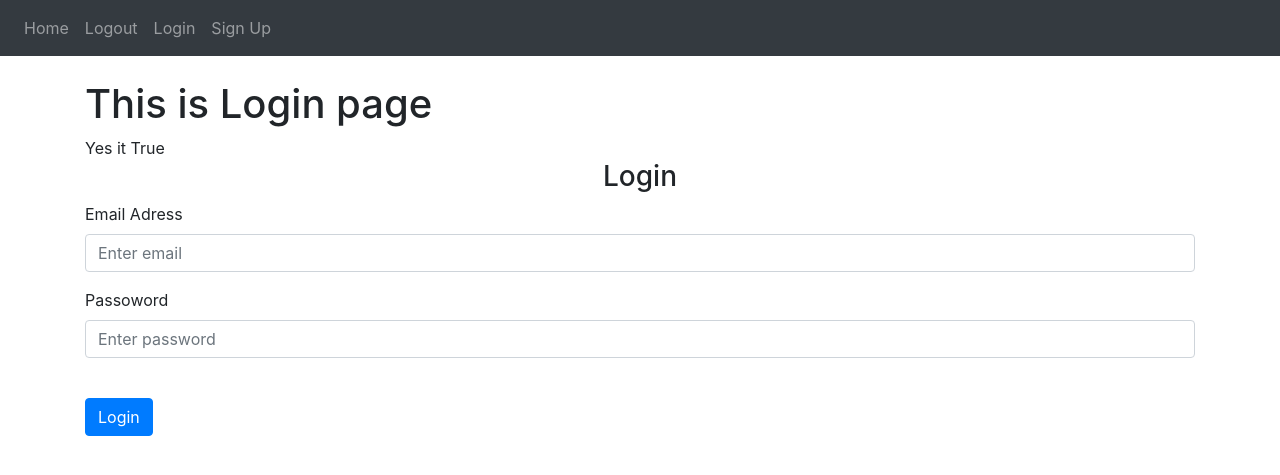
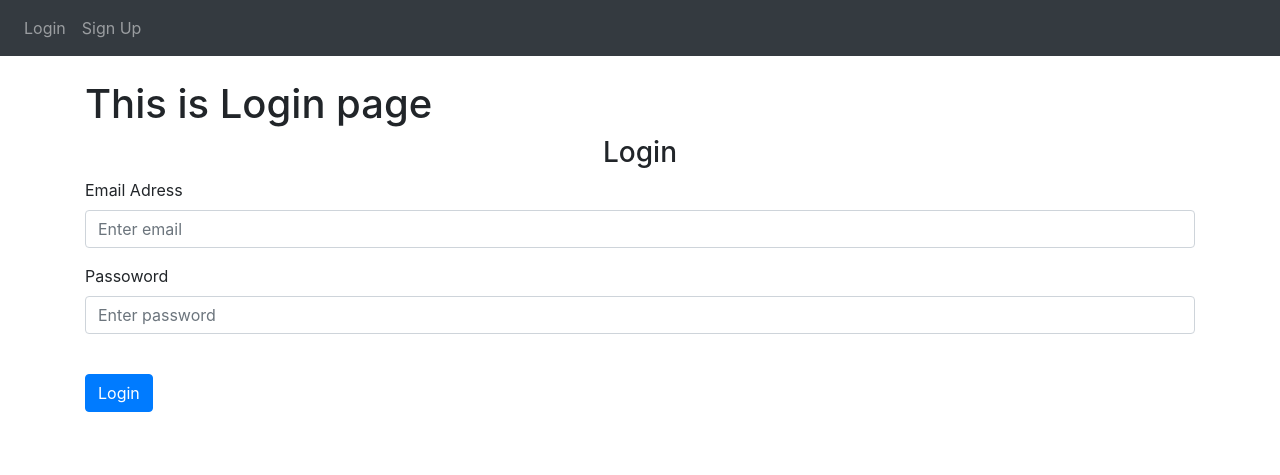
Before and after one commit to Thinhinane-AKRICHE/Flask-simple-note-app-with-auth, a Flask app: page /login in a window 1280 px wide. Shown: the top 475 px of the page. Run offline with Flask 3, Linux system fonts and the light colour scheme; some libraries are stand-ins or nearby versions.

Commit message:
configure login, logout, home and sign up logic

```diff
--- a/website/auth.py
+++ b/website/auth.py
@@ -23,7 +23,7 @@ def login():
         else:
             flash('Email does not exist.', category='error')
 
-    return render_template("login.html", boolean= True)
+    return render_template("login.html", user = current_user)
 
 @auth.route('/logout')
 @login_required
@@ -62,4 +62,4 @@ def sign_up():
             return redirect(url_for('views.home'))
 
 
-    return render_template("sign_up.html")
+    return render_template("sign_up.html", user=current_user )
--- a/website/templates/base.html
+++ b/website/templates/base.html
@@ -33,10 +33,13 @@
 
             <div class="collapse navbar-collapse" id="navbar">
                 <div class="navbar-nav">
+                    {% if user.is_authenticated %}
                     <a class="nav-item nav-link" id="home" href="/">Home</a>
                     <a class="nav-item nav-link" id="logout" href="/logout">Logout</a>
+                    {% else %}
                     <a class="nav-item nav-link" id="login" href="/login">Login</a>
                     <a class="nav-item nav-link" id="sign_up" href="/sign_up">Sign Up</a>
+                    {% endif %}
                 </div>
             </div>
         </nav>
--- a/website/templates/login.html
+++ b/website/templates/login.html
@@ -4,7 +4,6 @@
 
 <h1> This is Login page </h1>
 
-{% if boolean == True %} Yes it True {% else %} No it's not True {% endif %}
 <form method = "POST">
     <h3 align ="center"> Login </h3>
     <div class = "form-group">
--- a/website/views.py
+++ b/website/views.py
@@ -5,4 +5,4 @@ views = Blueprint('views', __name__)
 @views.route('/')
 @login_required
 def home():
-    return render_template("home.html")
+    return render_template("home.html", user=current_user)
```
